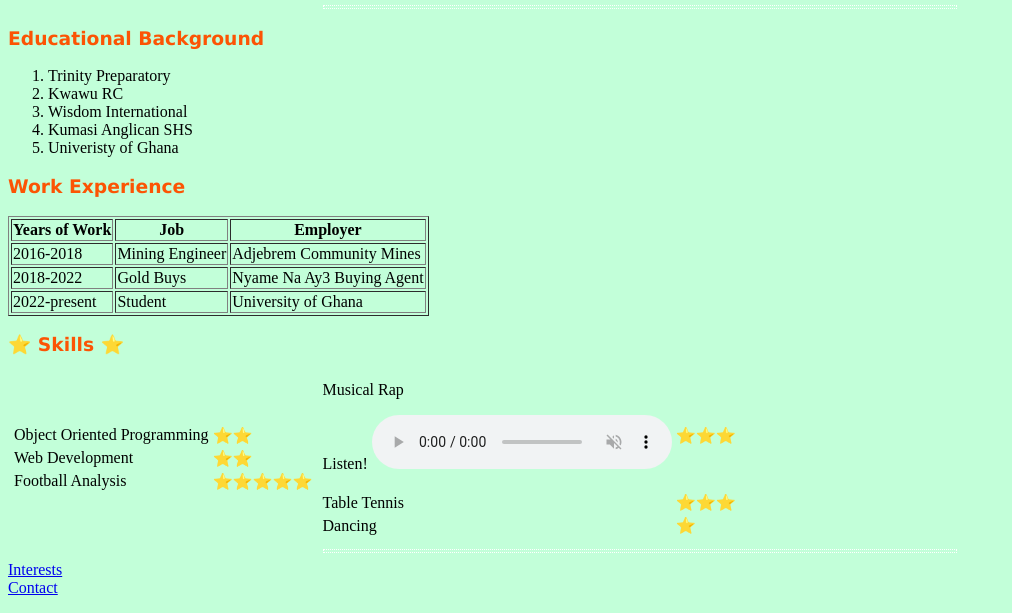
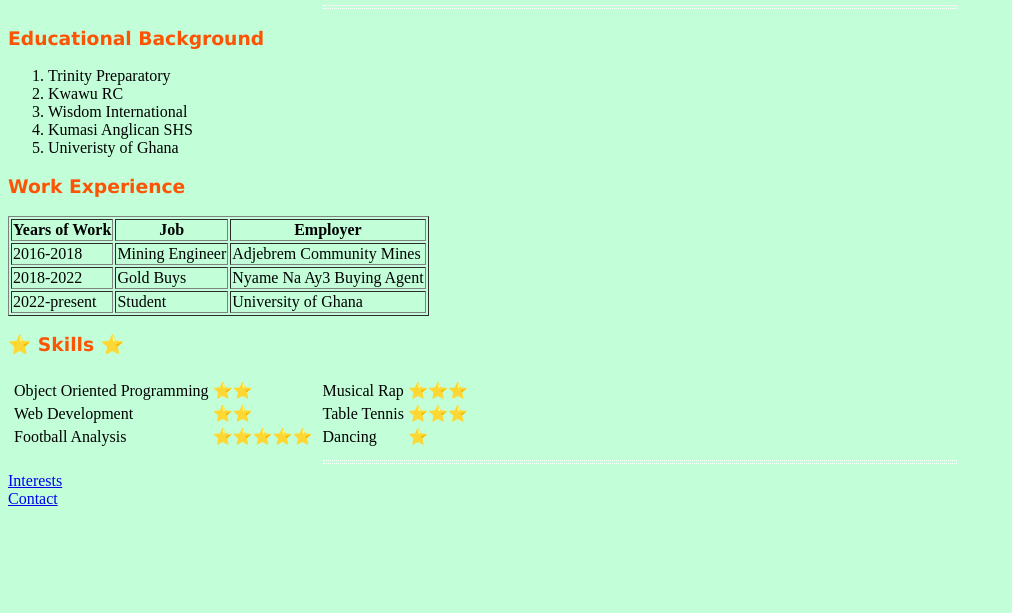
Before and after one commit to Jtandoh01/githubP, a plain HTML site: page index.html in a window 1280 px wide. Shown: the part 187-800 px from the top of the page, without its empty margins (0-1012 px from the left). Drawn offline with Linux system fonts and the light colour scheme.

Commit message:
removed audio files

```diff
--- a/index.html
+++ b/index.html
@@ -87,14 +87,6 @@
                     <table>
                         <tr>
                             <td>Musical Rap
-                                <p style="color:black;">
-                                    Listen!
-                                    <a download="rap" href="./audio/rap.m4a">
-                                        <audio controls autoplay muted src="./audio/rap.m4a">
-                                        </audio>
-                                    </a>
-
-                                </p>
                             </td>
                             <td>⭐⭐⭐</td>
                         </tr>
```
